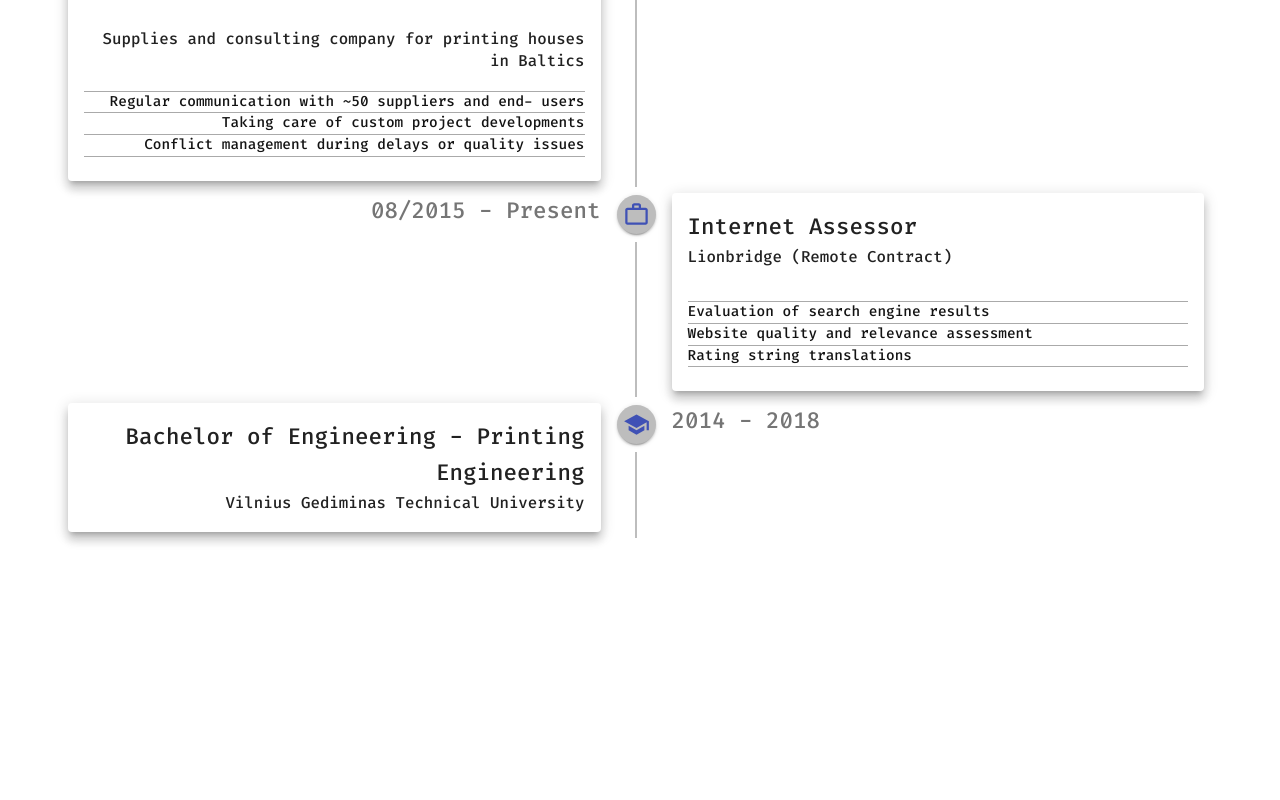
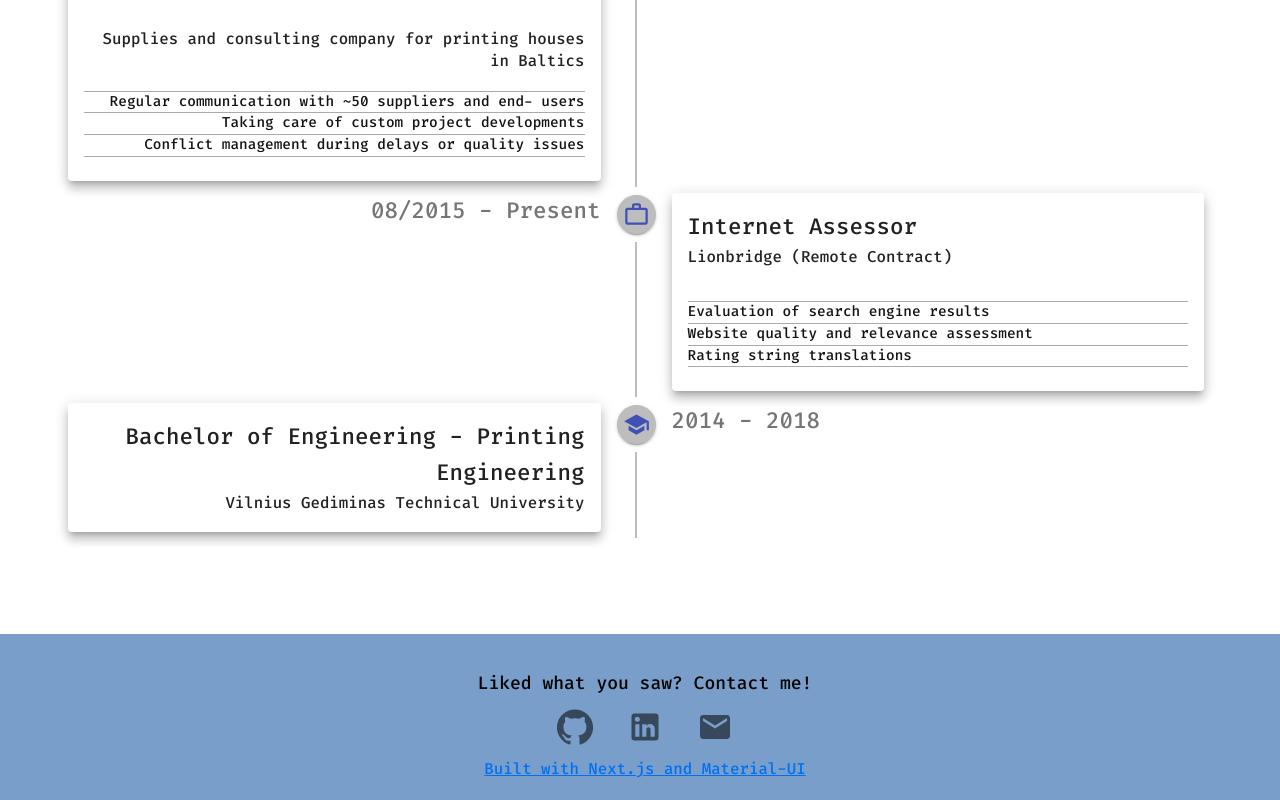
Before and after one commit to arnassavickas/portfolio, a Next.js app: page / in a window 1280 px wide. Shown: the part 5899-6699 px from the top of the page. Before the commit the page ends 6533 px from the top, so only its background shows below. Built offline with nearby package versions, Linux system fonts and the light colour scheme.

Commit message:
Add Footer

```diff
--- /dev/null
+++ b/components/FooterSection/FooterSection.module.scss
@@ -0,0 +1,13 @@
+.section {
+  background-color: rgb(121, 158, 201);
+  display: flex;
+  flex-direction: column;
+  align-items: center;
+  justify-content: center;
+  position: relative;
+  padding: 2rem 1rem 1rem 1rem;
+}
+
+.repo {
+  text-decoration: underline;
+}
--- /dev/null
+++ b/components/FooterSection/FooterSection.tsx
@@ -0,0 +1,24 @@
+import styles from './FooterSection.module.scss';
+import { Typography } from '@material-ui/core';
+import ContactBtns from '../ContactBtns/ContactBtns';
+
+const FooterSection: React.FC = () => {
+  return (
+    <section id='footer' className={styles.section}>
+      <Typography>Liked what you saw? Contact me!</Typography>
+      <ContactBtns />
+      <Typography variant='subtitle2'>
+        <a
+          href='https://github.com/arnassavickas/portfolio'
+          rel='noreferrer'
+          target='_blank'
+          className={styles.repo}
+        >
+          Built with Next.js and Material-UI
+        </a>
+      </Typography>
+    </section>
+  );
+};
+
+export default FooterSection;
--- a/pages/index.tsx
+++ b/pages/index.tsx
@@ -4,6 +4,7 @@ import WelcomeSection from '../components/WelcomeSection/WelcomeSection';
 import AboutMeSection from '../components/AboutMeSection/AboutMeSection';
 import TimelineSection from '../components/ProjectsSection/ProjectsSection';
 import JourneySection from '../components/JourneySection/JourneySection';
+import FooterSection from '../components/FooterSection/FooterSection';
 
 const Home: React.FC = () => {
   return (
@@ -15,6 +16,7 @@ const Home: React.FC = () => {
       <AboutMeSection />
       <TimelineSection />
       <JourneySection />
+      <FooterSection />
     </Layout>
   );
 };
```
